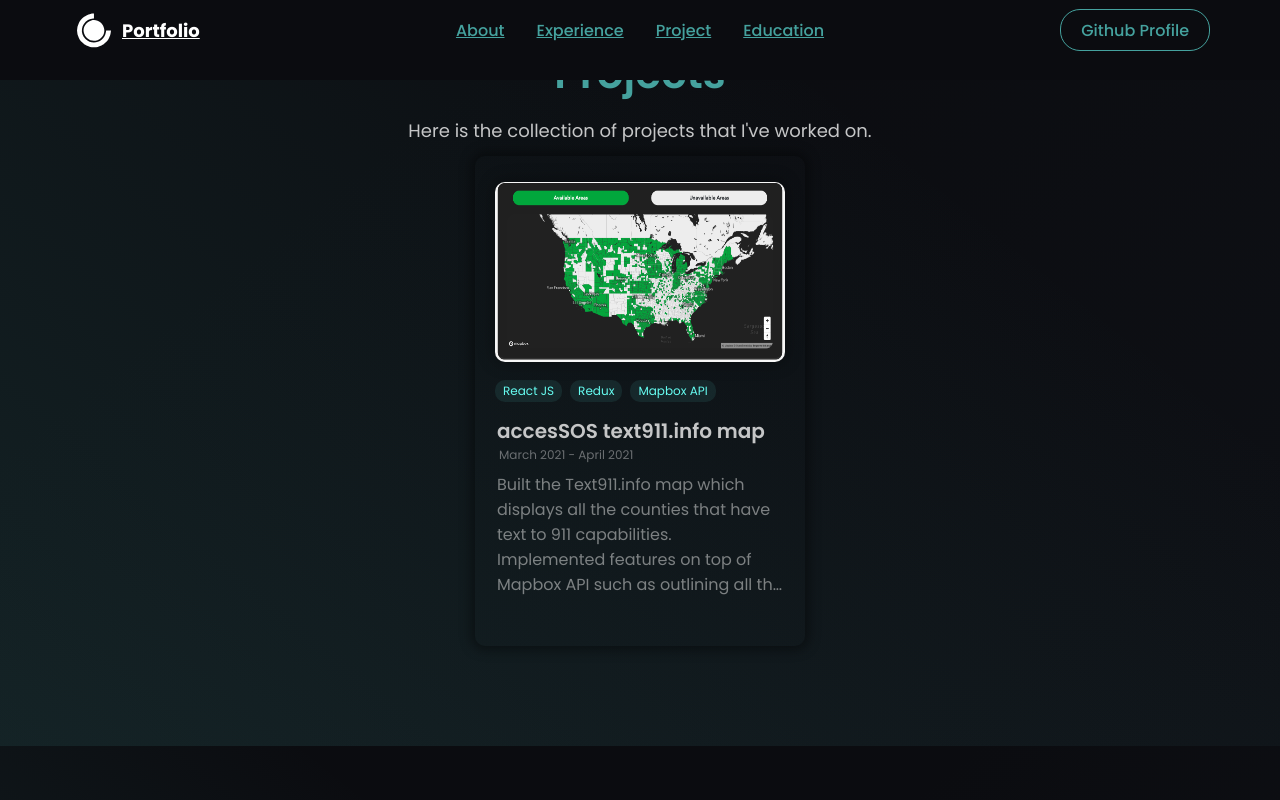
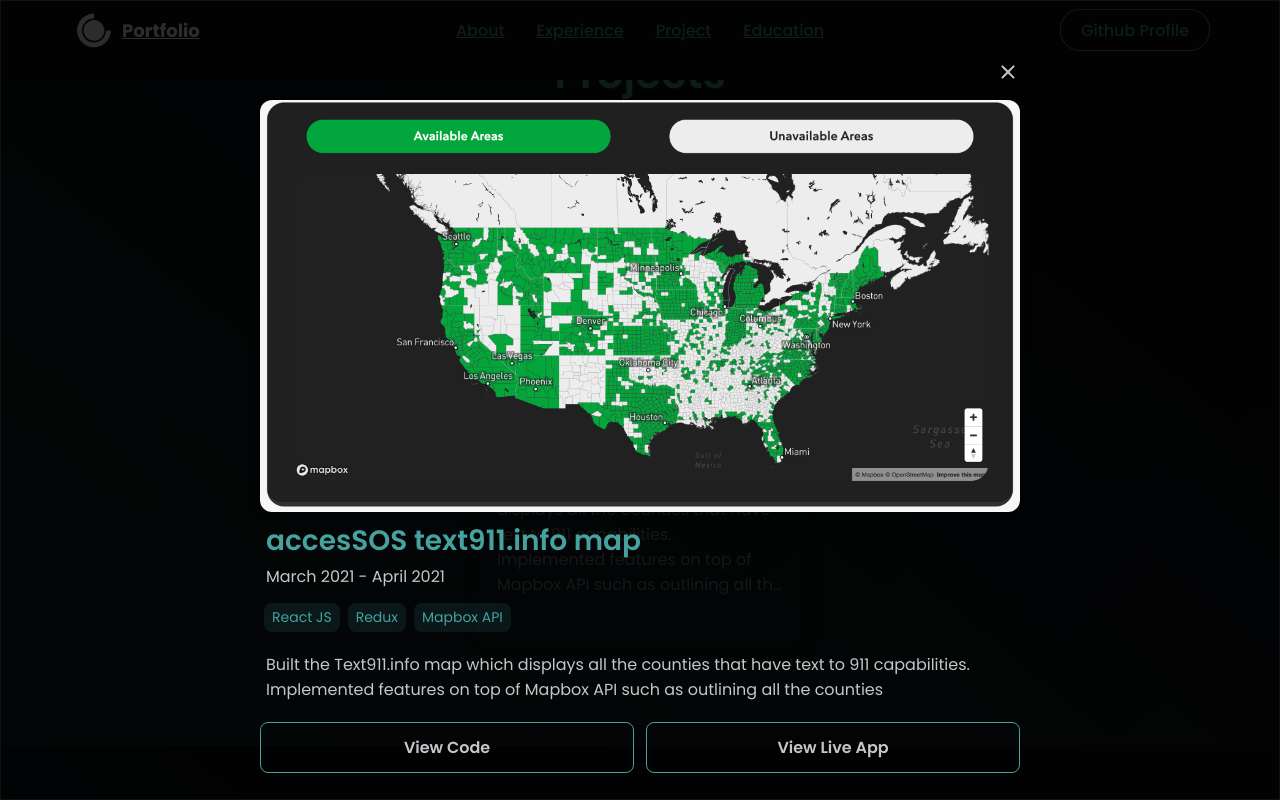
Before and after one commit to jyhaoo/jyhaoo.github.io, a React (Create React App) app: page / in a window 1280 px wide. Both pictures are taken after a click on the element 640 px from the left and 1925 px from the top of the page. Shown: the part 1525-2325 px from the top of the page. Built offline with nearby package versions, Linux system fonts and the light colour scheme.

Commit message:
feat: add project details modal

```diff
--- a/src/App.js
+++ b/src/App.js
@@ -1,4 +1,5 @@
 import "./App.css";
+import { useState } from "react";
 import styled, { ThemeProvider } from "styled-components";
 import { darkTheme } from "./utils/Themes";
 import Navbar from "./components/Navbar";
@@ -6,6 +7,7 @@
 import Experience from "./components/Experience";
 import Education from "./components/Education";
 import Projects from "./components/Projects";
+import ProjectDetails from "./components/ProjectDetails";
 import { BrowserRouter as Router } from "react-router-dom";
 
 const Body = styled.div`
@@ -31,6 +33,7 @@
 `;
 
 function App() {
+  const [openModal, setOpenModal] = useState({ state: false, project: null });
   return (
     <ThemeProvider theme={darkTheme}>
       <Router>
@@ -39,11 +42,14 @@
           <HeroSection />
           <Wrapper>
             <Experience />
-            <Projects />
+            <Projects openModal={openModal} setOpenModal={setOpenModal} />
           </Wrapper>
           <Wrapper>
             <Education />
           </Wrapper>
+          {openModal.state && (
+            <ProjectDetails openModal={openModal} setOpenModal={setOpenModal} />
+          )}
         </Body>
       </Router>
     </ThemeProvider>
--- a/src/components/Cards/ProjectCard.js
+++ b/src/components/Cards/ProjectCard.js
@@ -20,9 +20,9 @@
   }
 };
 
-const ProjectCards = ({ project }) => {
+const ProjectCards = ({ project, setOpenModal }) => {
   return (
-    <Card>
+    <Card onClick={() => setOpenModal({ state: true, project: project })}>
       <Image src={ProjectImage(project.image)} />
       <Tags>
         {project.tags?.map((tag, index) => (
--- /dev/null
+++ b/src/components/ProjectDetails/index.js
@@ -0,0 +1,174 @@
+import React from "react";
+import styled from "styled-components";
+import { Modal } from "@mui/material";
+import { CloseRounded } from "@mui/icons-material";
+import text911infoMap from "../../images/text911infoMap.png";
+
+const Container = styled.div`
+  width: 100%;
+  height: 100%;
+  position: absolute;
+  top: 0;
+  left: 0;
+  background-color: #000000a7;
+  display: flex;
+  align-items: top;
+  justify-content: center;
+  overflow-y: scroll;
+  transition: all 0.5s ease;
+`;
+
+const Wrapper = styled.div`
+  max-width: 800px;
+  width: 100%;
+  border-radius: 16px;
+  margin: 50px 12px;
+  height: min-content;
+  background-color: ${({ theme }) => theme.card};
+  color: ${({ theme }) => theme.text};
+  padding: 20px;
+  display: flex;
+  flex-direction: column;
+  position: relative;
+`;
+
+const Image = styled.img`
+  width: 100%;
+  object-fit: cover;
+  border-radius: 12px;
+  margin-top: 30px;
+  box-shadow: 0px 0px 10px 0px rgba(0, 0, 0, 0.3);
+`;
+
+const Title = styled.div`
+  font-size: 28px;
+  font-weight: 600;
+  color: ${({ theme }) => theme.secondary};
+  margin: 8px 6px 0px 6px;
+  @media only screen and (max-width: 600px) {
+    font-size: 24px;
+    margin: 6px 6px 0px 6px;
+  }
+`;
+
+const Date = styled.div`
+  font-size: 16px;
+  font-weight: 400;
+  margin: 2px 6px;
+  color: ${({ theme }) => theme.text};
+  @media only screen and (max-width: 768px) {
+    font-size: 12px;
+  }
+`;
+
+const Tags = styled.div`
+  display: flex;
+  flex-wrap: wrap;
+  margin: 8px 0px;
+  @media only screen and (max-width: 600px) {
+    margin: 4px 0px;
+  }
+`;
+
+const Tag = styled.div`
+  font-size: 14px;
+  font-weight: 400;
+  color: ${({ theme }) => theme.secondary};
+  margin: 4px;
+  padding: 4px 8px;
+  border-radius: 8px;
+  background-color: ${({ theme }) => theme.secondary + 20};
+  @media only screen and (max-width: 600px) {
+    font-size: 12px;
+  }
+`;
+
+const Desc = styled.div`
+  font-size: 16px;
+  font-weight: 400;
+  color: ${({ theme }) => theme.text};
+  margin: 8px 6px;
+  @media only screen adn (max-width: 600px) {
+    font-size: 14px;
+    margin: 6px 6px;
+  }
+`;
+
+const ButtonContainer = styled.div`
+  display: flex;
+  justify-content: flex-end;
+  margin: 12px 0px;
+  gap: 12px;
+`;
+
+const Button = styled.a`
+  width: 100%;
+  text-align: center;
+  font-size: 16px;
+  font-weight: 600;
+  color: ${({ theme }) => theme.text};
+  padding: 12px 16px;
+  border-radius: 8px;
+  border: 1.8px solid ${({ theme }) => theme.secondary};
+  cursor: pointer;
+  text-decoration: none;
+  transition: all 0.5s ease;
+  &:hover {
+    background-color: ${({ theme }) => theme.secondary + 99};
+  }
+  @media only screen and (max-width: 600px) {
+    font-size: 12px;
+  }
+`;
+
+const ProjectImage = (image) => {
+  switch (image) {
+    case "text911infoMap":
+      return text911infoMap;
+    default:
+      return text911infoMap;
+  }
+};
+
+const ProjectDetails = ({ openModal, setOpenModal }) => {
+  const project = openModal.project;
+  return (
+    <Modal
+      open={true}
+      onClose={() => setOpenModal({ state: false, project: null })}
+    >
+      <Container>
+        <Wrapper>
+          <CloseRounded
+            onClick={() => setOpenModal({ state: false, project: null })}
+            style={{
+              position: "absolute",
+              top: "10px",
+              right: " 20px",
+              cursor: "pointer",
+            }}
+          />
+          <Image src={ProjectImage(project.image)} />
+          <Title>{project.title}</Title>
+          <Date>{project.date}</Date>
+          <Tags>
+            {project.tags.map((tag) => (
+              <Tag>{tag}</Tag>
+            ))}
+          </Tags>
+          <Desc>{project.description}</Desc>
+          <ButtonContainer>
+            <Button href={project.github} target="new">
+              View Code
+            </Button>
+            <Button href={project.webapp} target="new">
+              View Live App
+            </Button>
+          </ButtonContainer>
+        </Wrapper>
+      </Container>
+    </Modal>
+  );
+};
+
+export default ProjectDetails;
--- a/src/components/Projects/index.js
+++ b/src/components/Projects/index.js
@@ -9,7 +9,7 @@
   CardContainer,
 } from "./ProjectsStyledComponents";
 
-const Projects = () => {
+const Projects = ({ setOpenModal }) => {
   return (
     <Container id="projects">
       <Wrapper>
@@ -17,7 +17,11 @@
         <Desc>Here is the collection of projects that I've worked on.</Desc>
         <CardContainer>
           {projects.map((project) => (
-            <ProjectCard project={project} key={project.id} />
+            <ProjectCard
+              project={project}
+              key={project.id}
+              setOpenModal={setOpenModal}
+            />
           ))}
         </CardContainer>
       </Wrapper>
```
